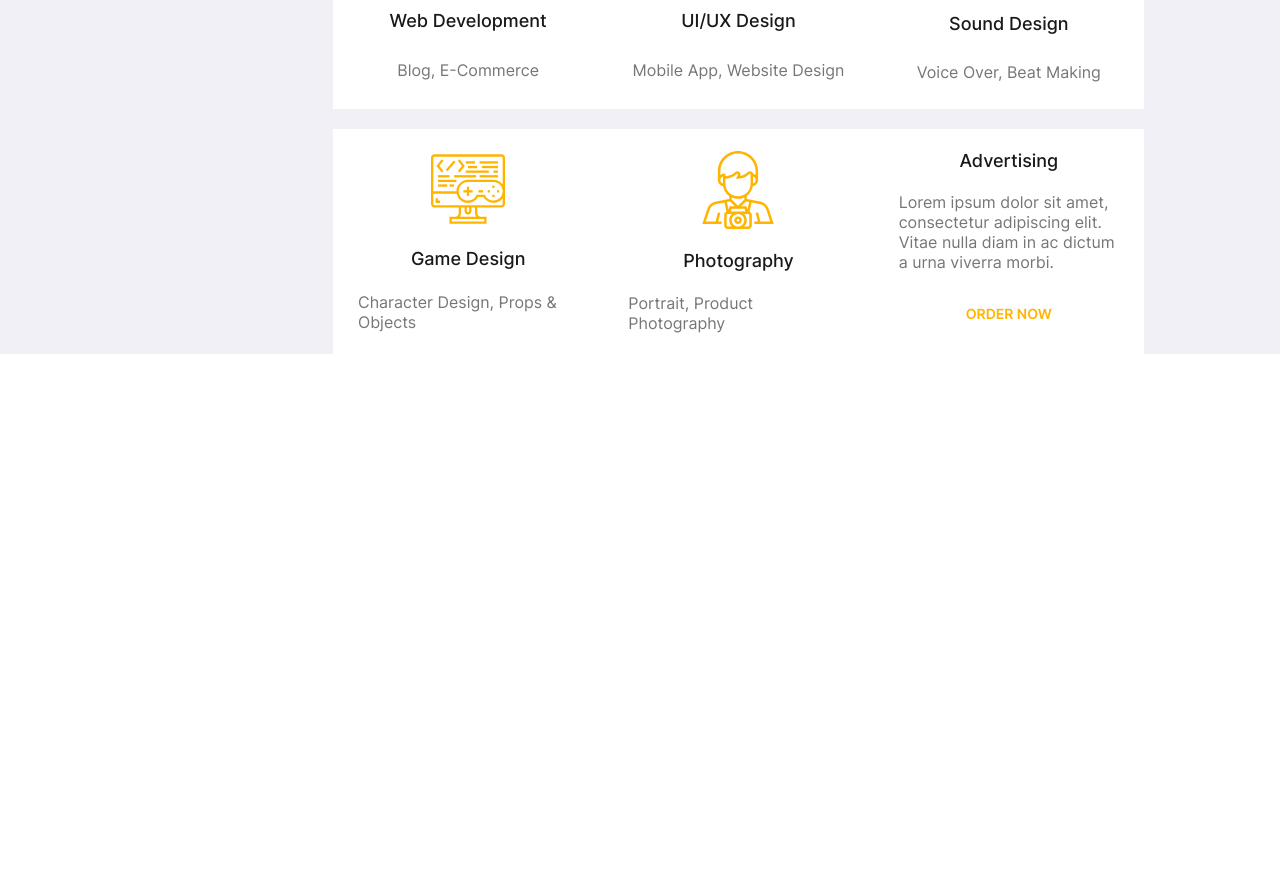
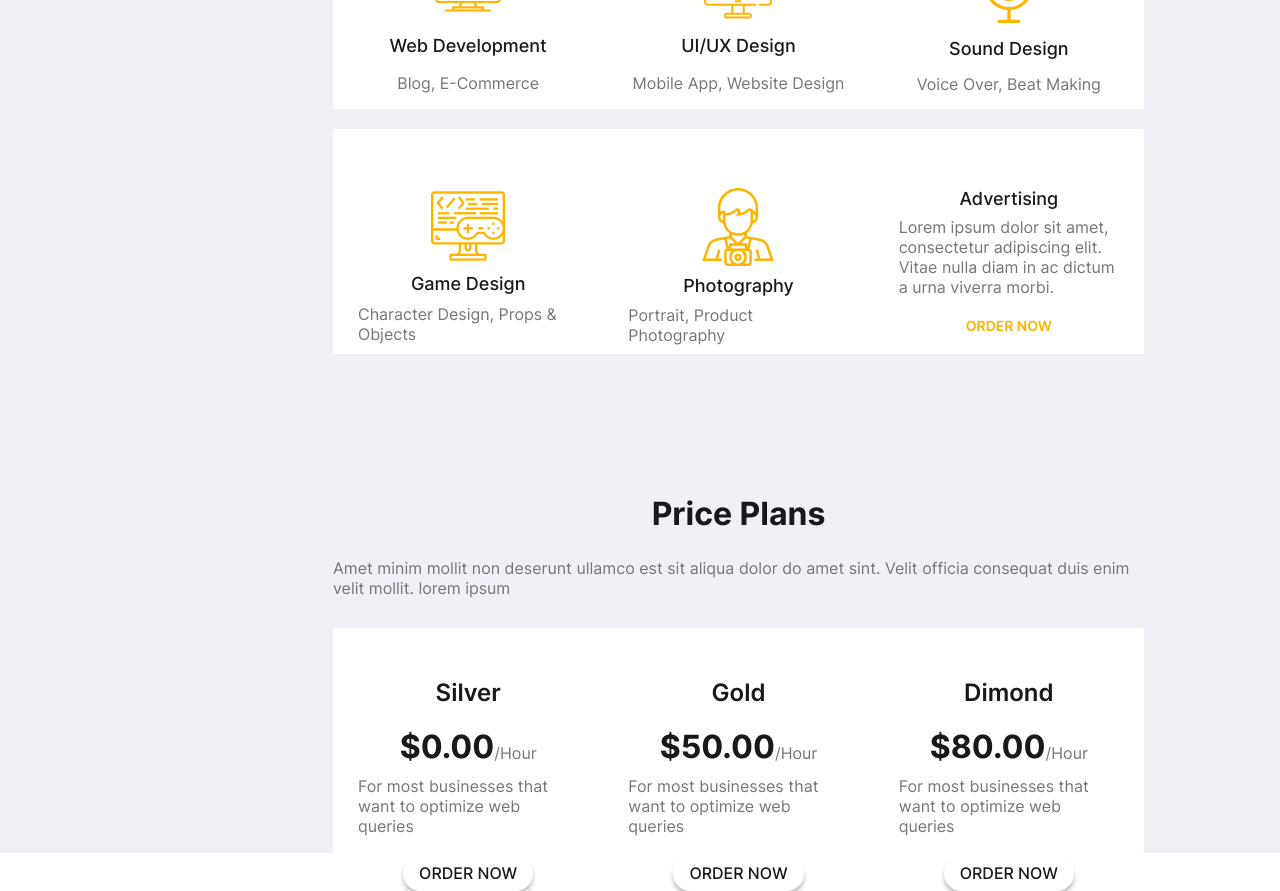
Before and after one commit to ExamProject2/Exam2ProjectPortfolio, a React (Create React App) app: page / in a window 1280 px wide. Shown: the part 880-1771 px from the top of the page. Before the commit the page ends 1234 px from the top, so only its background shows below. Built offline with nearby package versions, Linux system fonts and the light colour scheme.

Commit message:
Price Plans Menu

```diff
--- a/src/ molecules/MainMenu/index.js
+++ b/src/ molecules/MainMenu/index.js
@@ -19,7 +19,7 @@ function MainMenu(){
                     <Typography variant='title1' fontWeight='body1' color='black'>Developer</Typography>
                 </div>
                 <Typography>Lorem ipsum dolor sit amet, consectetur adipiscing elit. Et, volutpat feugiat placerat lobortis. Natoque rutrum semper sed suspendisse nunc lectus.</Typography>
-                <Button borderRadius='small' border='noBorder' title='Hire me'>
+                <Button borderRadius='small' border='noBorder' title='HIRE ME'>
                 <ArrowIcon />
                 </Button>
             </div>
--- a/src/ molecules/MainPageBlock/PricePlansMenuBlock/index.js
+++ b/src/ molecules/MainPageBlock/PricePlansMenuBlock/index.js
@@ -2,13 +2,33 @@ import React from "react";
 import PropTypes from "prop-types";
 import BaseMainPageBlock from "../BaseMainPageBlock";
 import './style.scss';
+import SkillBoxBlock from "../../../atoms/SkillBoxBlock/SkillBoxBlock";
+import ServicesMenuBoxBlock from "../../PricePlansMenuBoxBlock";
+
+// const serviceList = {
+//     list:[{
+//         title:'UI Design',
+//     },
+//     {
+//         title:'web development',
+//     },
+//     {
+//         title:'logo design',
+//     },
+//     {
+//         title: 'seo optimization',
+//     },
+//     ]
+// }
 
 function PricePlansMenuBlock(){
     return(
         <BaseMainPageBlock title='Price Plans' text='Amet minim mollit non deserunt ullamco est sit aliqua dolor do amet sint. Velit officia consequat duis enim velit mollit. lorem ipsum'>
-            {
-
-            }
+            <div className='PricePlansBoxesDiv'>
+                <ServicesMenuBoxBlock title='Silver'  text='For most businesses that want to optimize web queries' price='$0.00' /*services={serviceList.list}*/ />
+                <ServicesMenuBoxBlock title='Gold'  text='For most businesses that want to optimize web queries' price='$50.00' />
+                <ServicesMenuBoxBlock title='Dimond'  text='For most businesses that want to optimize web queries' price='$80.00' />
+            </div>
         </BaseMainPageBlock>
     )
 }
--- a/src/ molecules/MainPageBlock/PricePlansMenuBlock/style.scss
+++ b/src/ molecules/MainPageBlock/PricePlansMenuBlock/style.scss
@@ -0,0 +1,4 @@
+.PricePlansBoxesDiv{
+  display:flex;
+  justify-content: space-between;
+}
--- a/src/ molecules/PricePlansMenuBoxBlock/index.js
+++ b/src/ molecules/PricePlansMenuBoxBlock/index.js
@@ -3,13 +3,24 @@ import PropTypes from "prop-types";
 import cn from 'classnames';
 import './style.scss';
 import Typography from "../../atoms/Typography";
+import Button from "../../atoms/button";
+import SkillBlock from "../../atoms/SkillBoxBlock/SkillBlock";
+import PricePlansMenuBlock from "../MainPageBlock/PricePlansMenuBlock";
 
 function ServicesMenuBoxBlock (props){
-    const {popularBox, title, price, text, availableItem} = props;
+    const {title, price, text, serviceList, services} = props;
     return(
         <div className='ServicesMenuBoxBlock'>
-            <Typography>{title}</Typography>
-            <Typography>{price}</Typography>
+            <Typography color='black' fontWeight='body4' variant='title5'>{title}</Typography>
+            <div className='PriceDiv'>
+                <Typography color='black' fontWeight='body1' variant='title2'>{price}</Typography>
+                <div style={{paddingTop: 16 + 'px'}}><Typography variant='title3'>{'/Hour'}</Typography></div>
+            </div>
+            <div style={{paddingBottom: 20 + 'px'}}><Typography variant='title3'>{text}</Typography></div>
+            {
+                // serviceList.map((service, index) => (<div key={index} title={service.title}/>))
+            }
+            <Button backgrndColor='white' title='ORDER NOW' borderRadius='big' border='noBorder'  shadow='shadow'/>
         </div>
     )
 }
--- a/src/ molecules/PricePlansMenuBoxBlock/style.scss
+++ b/src/ molecules/PricePlansMenuBoxBlock/style.scss
@@ -0,0 +1,8 @@
+.ServicesMenuBoxBlock{
+padding-top:50px;
+
+  .PriceDiv{
+    display:flex;
+    padding:20px 0 10px 0;
+  }
+}
--- a/src/atoms/Typography/index.js
+++ b/src/atoms/Typography/index.js
@@ -10,6 +10,7 @@ function Typography (props){
         'SizeTitle2': variant === 'title2',
         'SizeTitle3': variant === 'title3',
         'SizeTitle4': variant === 'title4',
+        'SizeTitle5': variant === 'title5',
         'FontWeightBody1': fontWeight === 'body1',
         'FontWeightBody2': fontWeight === 'body2',
         'FontWeightBody3': fontWeight === 'body3',
--- a/src/atoms/Typography/style.scss
+++ b/src/atoms/Typography/style.scss
@@ -13,6 +13,9 @@
   }
   &.SizeTitle4{
     font-size: 18px;
+  }
+  &.SizeTitle5{
+    font-size: 24px;
   }
   &.FontWeightBody1{
     font-weight: 700;
--- a/src/pages/MainPage/index.js
+++ b/src/pages/MainPage/index.js
@@ -9,6 +9,7 @@ import LeftSidebar from "../leftSidebar";
 import MainMenu from "../../ molecules/MainMenu";
 import ServicesMenuBlock from "../../ molecules/MainPageBlock/ServicesMenuBlock";
 import './style.scss';
+import PricePlansMenuBlock from "../../ molecules/MainPageBlock/PricePlansMenuBlock";
 
 class EventLog {
     constructor(target, eventType) {
@@ -43,6 +44,7 @@ function MainPage(){
         <main>
             <MainMenu />
             <ServicesMenuBlock />
+            <PricePlansMenuBlock />
         </main>
         <RightSidebar/>
         </div>
--- a/src/pages/leftSidebar/index.js
+++ b/src/pages/leftSidebar/index.js
@@ -6,6 +6,8 @@ import ProfileBoxBlock from "../../atoms/ProfileBoxBlock";
 import InfoBoxBlock from "../../atoms/InfoBoxBlock";
 import SkillBoxBlock from "../../atoms/SkillBoxBlock/SkillBoxBlock";
 import ExtraSkillBoxBlock from "../../atoms/SkillBoxBlock/ExtraSkillBoxBlock";
+import Button from "../../atoms/button";
+import BaseSkillBoxBlock from "../../atoms/SkillBoxBlock/BaseSkillBoxBlock";
 
 const languages = {
     title:'Languages',
@@ -66,6 +68,11 @@ function LeftSidebar(){
             <SkillBoxBlock title={languages.title} skills={languages.list}/>
             <SkillBoxBlock title={skills.title} skills={skills.list}/>
             <ExtraSkillBoxBlock title={extraSkills.title} skills={extraSkills.list}/>
+            <BaseSkillBoxBlock>
+                <div className='LeftSidebarBtnDiv'>
+                <Button title={'DOWNLOAD CV'} border='noBorder' textColor='black' size='small'/>
+                </div>
+            </BaseSkillBoxBlock>
         </div>
 
     )
--- a/src/pages/leftSidebar/style.scss
+++ b/src/pages/leftSidebar/style.scss
@@ -8,4 +8,10 @@
   background-color: $white;
   padding:0 40px;
   overflow-y: auto;
+
+  .LeftSidebarBtnDiv{
+    display:flex;
+    justify-content: center;
+    padding-bottom: 25px;
+  }
 }
```
